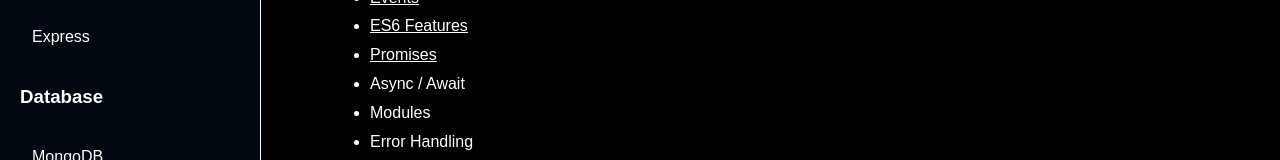
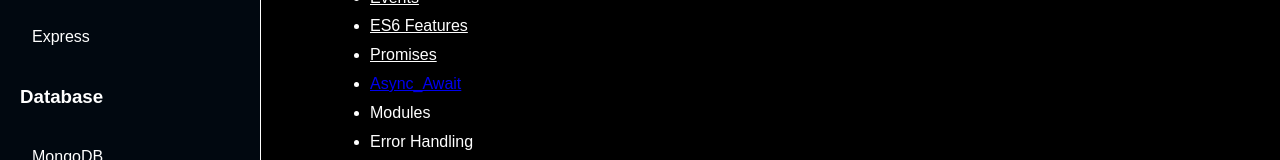
Before and after one commit to asmitbiswas/Project-Next-JS, a Next.js app in the folder app/: page /JavaScript in a window 1280 px wide. Shown: the part 594-754 px from the top of the page. Built offline with nearby package versions, Linux system fonts and the light colour scheme.

Commit message:
used async / await page

```diff
--- a/app/app/(categories)/JavaScript/page.tsx
+++ b/app/app/(categories)/JavaScript/page.tsx
@@ -31,7 +31,7 @@ export default function JavaScriptHome() {
           <li><Link href="/JavaScript/Events" style={{color:"white"}}>Events</Link></li>
           <li><Link href="/JavaScript/ES6" style={{color:"white"}}>ES6 Features</Link></li>
           <li><Link href="/JavaScript/Promises" style={{color:"white"}}>Promises</Link></li>
-          <li>Async / Await</li>
+          <li><Link href="/JavaScript/Async_Await">Async_Await</Link></li>
           <li>Modules</li>
           <li>Error Handling</li>
         </ul>
```
